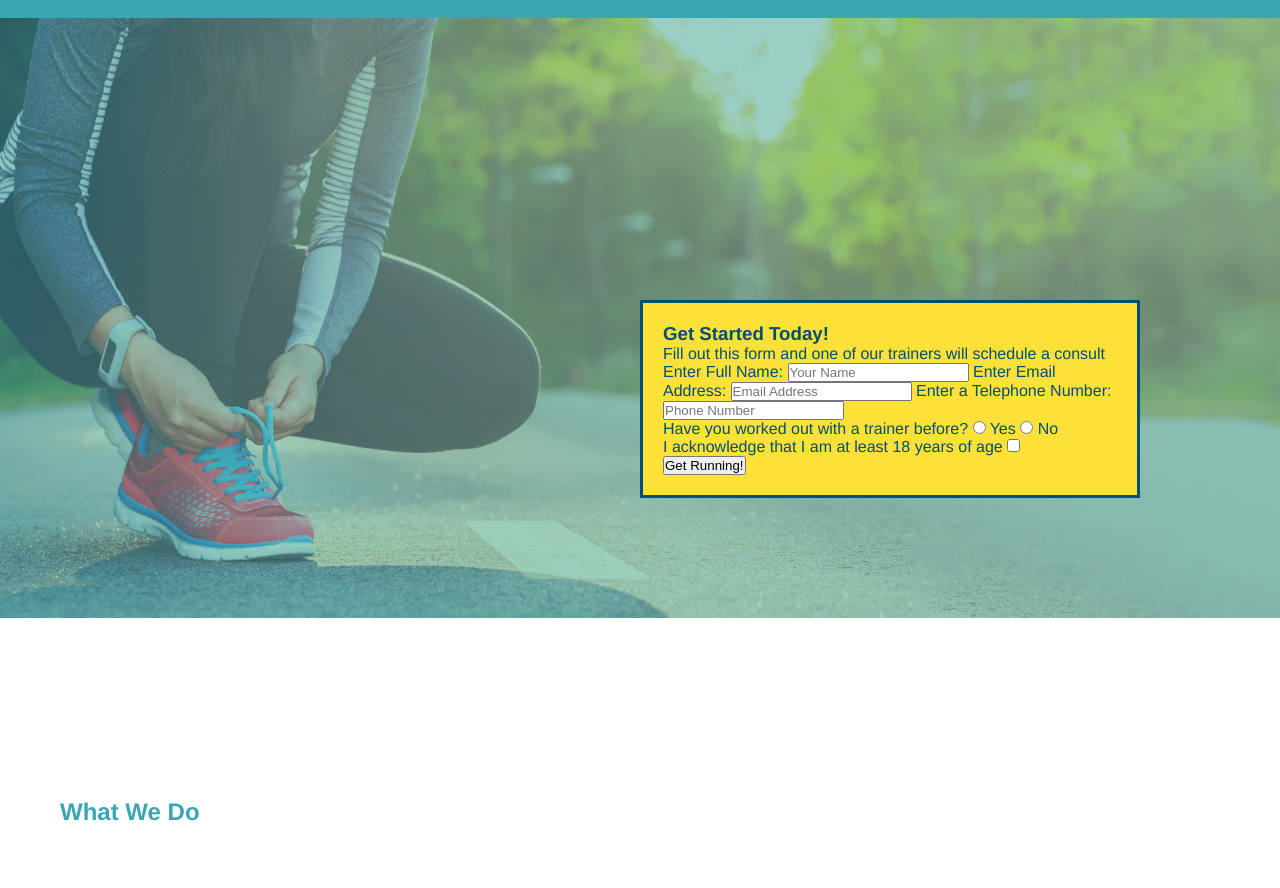
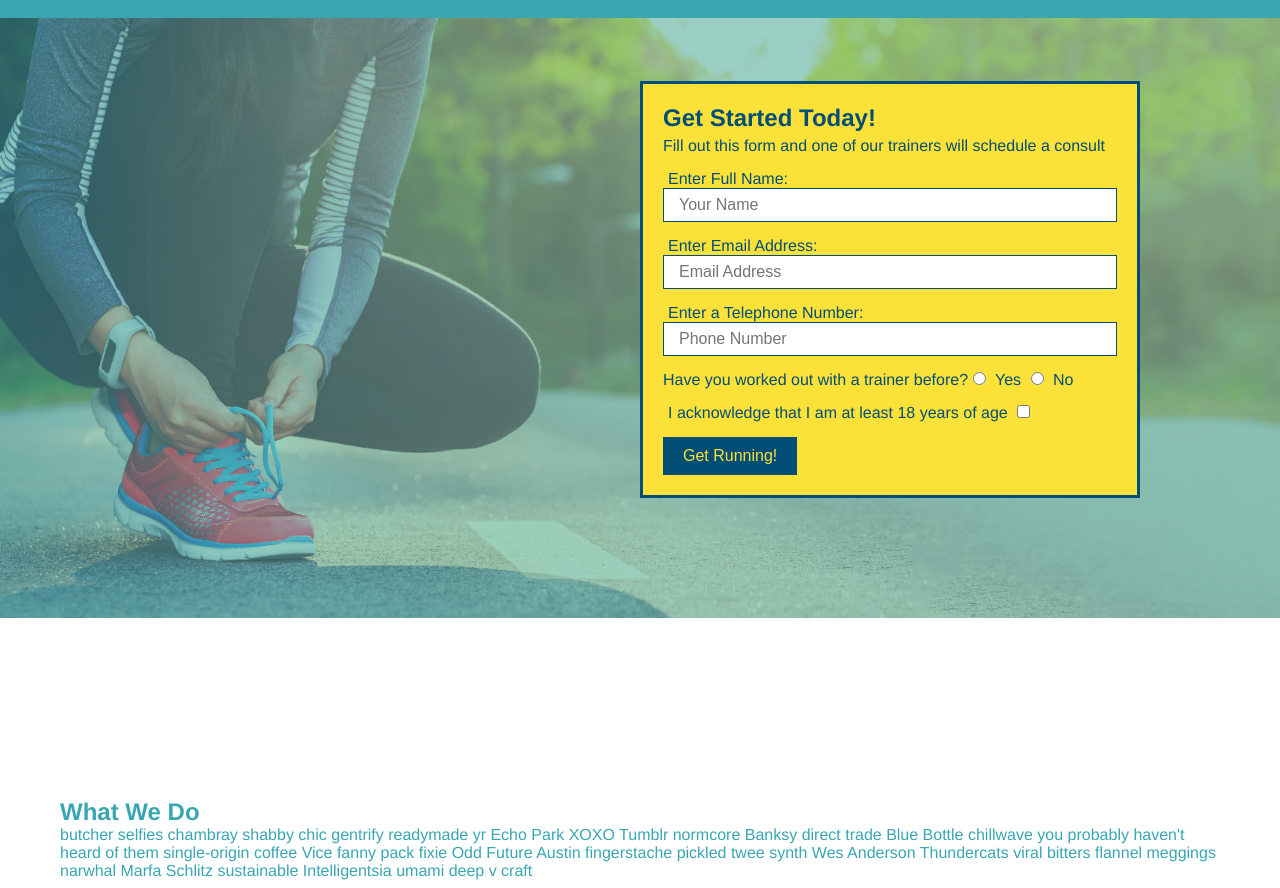
Before and after one commit to Chris-Tijerina/run-buddy, a plain HTML site: page index.html in a window 1280 px wide. Shown: the part 64-952 px from the top of the page. Drawn offline with Linux system fonts and the light colour scheme.

Commit message:
add what you do icons

```diff
--- a/assets/css/style.css
+++ b/assets/css/style.css
@@ -85,7 +85,6 @@ section {
     background-position: center;
     position: relative;
 }
-/* Hero Style End */
 
 /* Form Style Start */
 .hero-form {
@@ -99,3 +98,38 @@ section {
     right: 140px;
 }
 /* Form Style End */
+
+/* Input Style Start */
+.hero-form h3 {
+    font-size: 24px;
+    margin: 0;
+}
+
+.hero-form p{
+    margin: 5px 0 15px 0;
+}
+
+.form-input {
+    border: 1px solid #024e76;
+    display: block;
+    padding: 7px 15px;
+    font-size: 16px;
+    color: #024e76;
+    width: 100%;
+    margin-bottom: 15px;
+}
+
+.hero-form label {
+    margin: 0 5px;
+}
+
+.hero-form button {
+    font-size: 16px;
+    background-color: #024e76;
+    color: #fce138;
+    padding: 10px 20px;
+    border: none;
+}
+/* Input Style End */
+
+/* Hero Style End */
--- a/index.html
+++ b/index.html
@@ -39,11 +39,11 @@
                 <!-- Add form element-->
                 <form>
                     <label for="name">Enter Full Name:</label>
-                    <input type="text" placeholder="Your Name" name="name" id="name" />
+                    <input type="text" placeholder="Your Name" name="name" id="name" class="form-input" />
                     <label for="email">Enter Email Address:</label>
-                    <input type="email" placeholder="Email Address" name="email" id="email" />
+                    <input type="email" placeholder="Email Address" name="email" id="email" class="form-input" />
                     <label for="phone">Enter a Telephone Number:</label>
-                    <input type="tel" placeholder="Phone Number" name="phone" id="phone" />
+                    <input type="tel" placeholder="Phone Number" name="phone" id="phone" class="form-input" />
                     <p>
                         Have you worked out with a trainer before?
                         <input type="radio" name="trainer-confirm" id="trainer-yes" />
@@ -67,13 +67,41 @@
         </section>
 
         <!-- "what we do" section -->
-        <section>
+        <section id="What-we-do">
             <h2>What We Do</h2>
+            <p>
+                butcher selfies chambray shabby chic gentrify readymade yr Echo Park XOXO Tumblr normcore Banksy direct trade Blue Bottle chillwave you probably haven't heard of them single-origin coffee Vice fanny pack fixie Odd Future Austin fingerstache pickled twee synth Wes Anderson Thundercats viral bitters flannel meggings narwhal Marfa Schlitz sustainable Intelligentsia umami deep v craft
+            </p>
         </section>
 
         <!-- "what you do" section -->
-        <section>
+        <section id="what-you-do">
             <h2>What You Do</h2>
+
+            <div>
+                <!--insert this img element-->
+                <img src="./assets/images/step-1.svg" alt="" />
+                <h3>Step 1: Fill Out the Form Above.</h3>
+                <p>You're already here, so why not?</p>
+            </div>
+
+            <div>
+                <img src="./assets/images/step-2.svg" alt="" />
+                <h3>Step 2: Consult with One of Our Trainers.</h3>
+                <p>Are you here to build muscle, lose weight, or just feel good?</p>
+            </div>
+
+            <div>
+                <img src="./assets/images/step-3.svg" alt="" />
+                <h3>Step 3: Get Running.</h3>
+                <p>Hit the ground running (literally) once your trainer lays out your plan. </p>
+            </div>
+
+            <div>
+                <img src="./assets/images/step-4.svg" alt="" />
+                <h3>Step 4: See Results.</h3>
+                <p>Bi-weekly check-ins with your trainer will keep you focused.</p>
+            </div>
         </section>
 
         <!-- "meet the trainers" section -->
```
Also changed, not shown: assets/images/step-1.svg (added), assets/images/step-2.svg (added), assets/images/step-3.svg (added), assets/images/step-4.svg (added).
